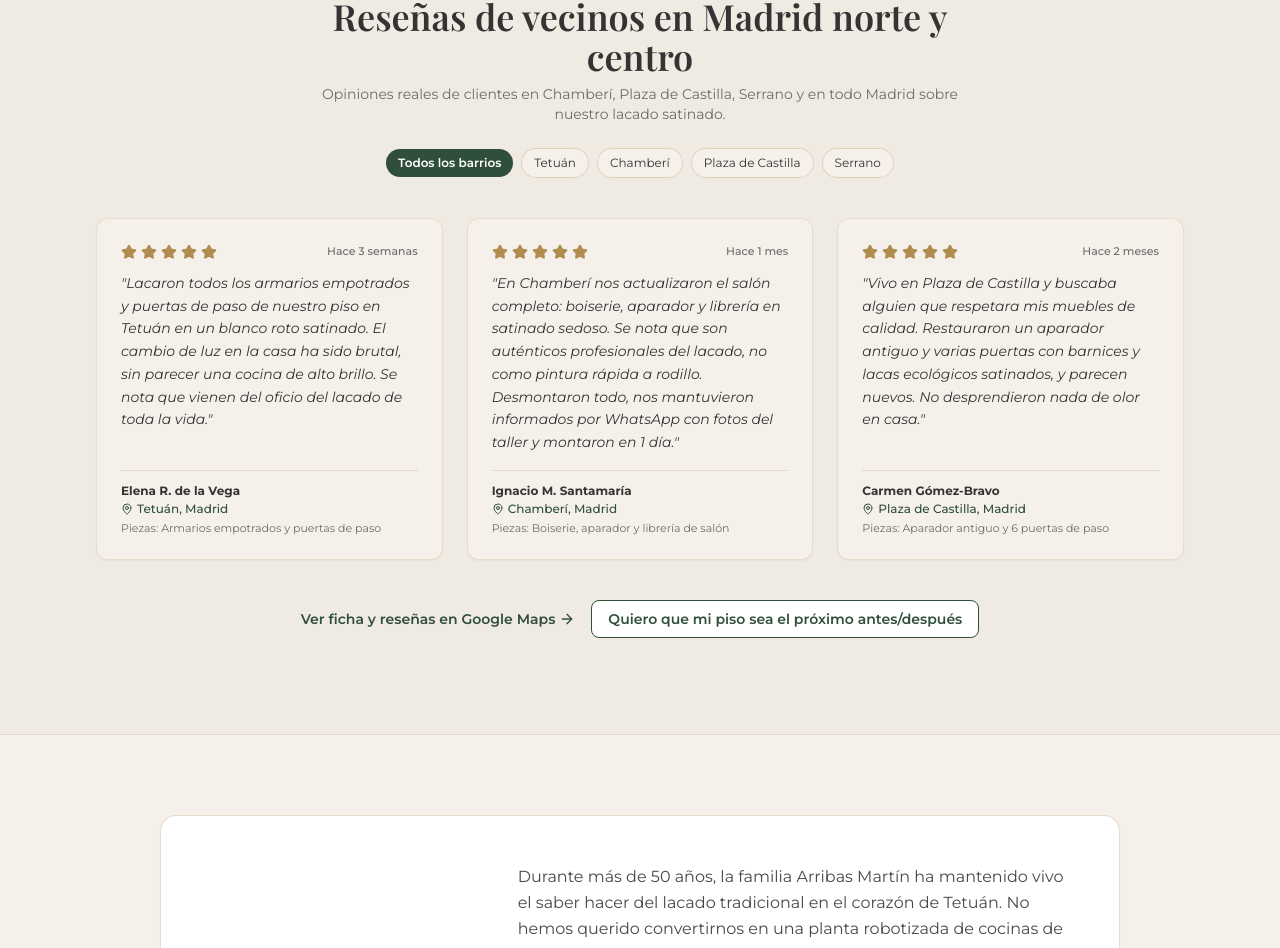
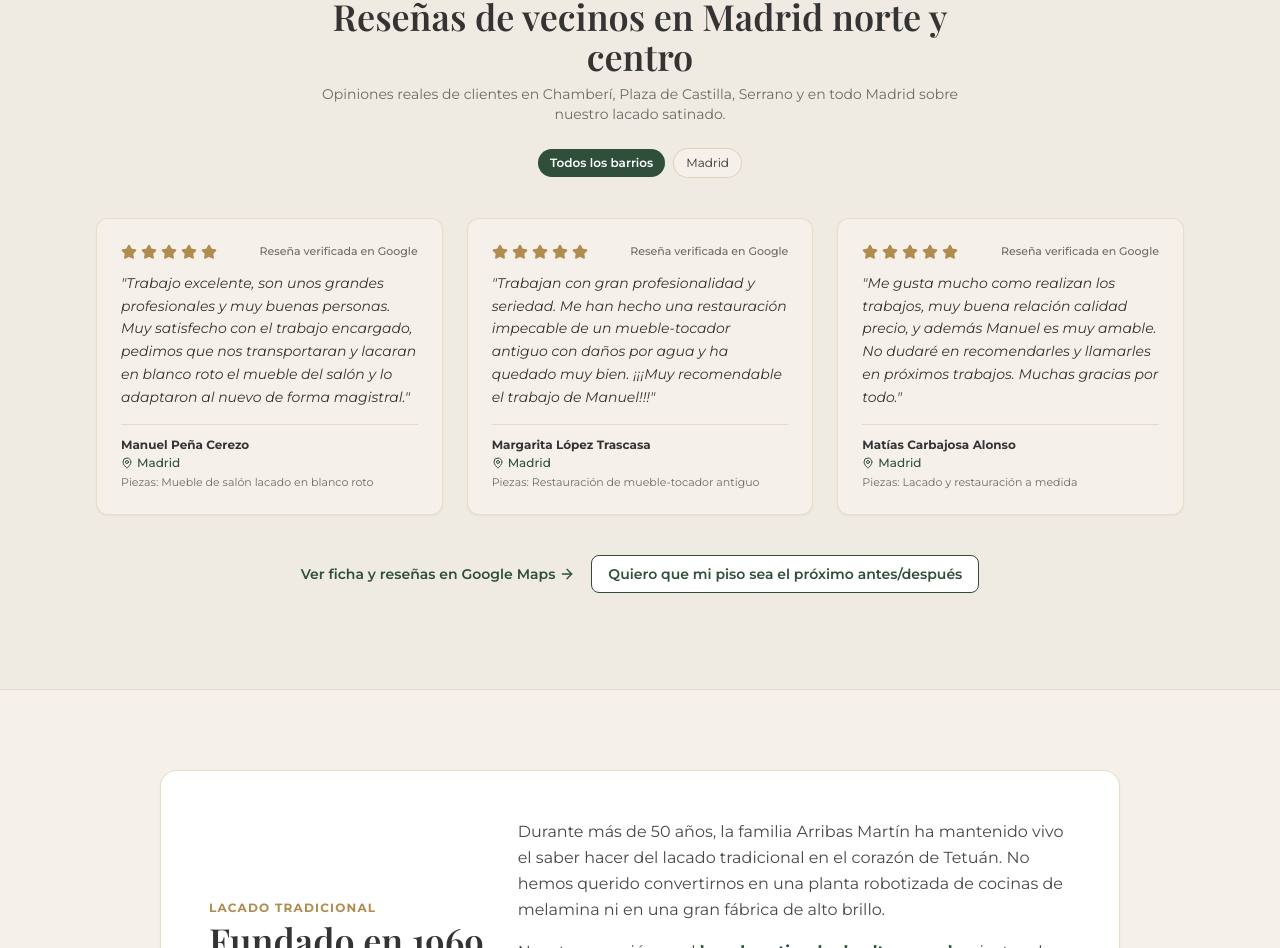
Before and after one commit to Ruben-Alto/luigi, a React (Vite) app: page / in a window 1280 px wide. Shown: the part 5963-6911 px from the top of the page. Built offline with nearby package versions, Linux system fonts and the light colour scheme; a web font is replaced by a local one.

Commit message:
Resenas reales de Google Maps y ajuste legalName

```diff
--- a/index.html
+++ b/index.html
@@ -19,7 +19,7 @@
         "@type": "LocalBusiness",
         "@id": "https://lacadosarribasmartin.es/#business",
         "name": "Lacados Arribas Martín",
-        "legalName": "Lacados Arribas Martín S.L.",
+        "legalName": "Manuel Arribas Caballero",
         "image": "https://lacadosarribasmartin.es/logo.png",
         "telephone": "+34609892514",
         "contactPoint": {
--- a/src/data/content.ts
+++ b/src/data/content.ts
@@ -332,47 +332,36 @@ export const REAL_PROJECTS: ProjectItem[] = [
 export const REVIEWS_DATA: ReviewItem[] = [
   {
     id: 'rev-1',
-    author: 'Elena R. de la Vega',
-    location: 'Tetuán, Madrid',
-    neighborhood: 'Tetuán',
+    author: 'Manuel Peña Cerezo',
+    location: 'Madrid',
+    neighborhood: 'Madrid',
     rating: 5,
-    date: 'Hace 3 semanas',
-    highlightedItem: 'Armarios empotrados y puertas de paso',
+    date: 'Reseña verificada en Google',
+    highlightedItem: 'Mueble de salón lacado en blanco roto',
     finishType: 'Blanco roto satinado',
-    text: 'Lacaron todos los armarios empotrados y puertas de paso de nuestro piso en Tetuán en un blanco roto satinado. El cambio de luz en la casa ha sido brutal, sin parecer una cocina de alto brillo. Se nota que vienen del oficio del lacado de toda la vida.'
+    text: 'Trabajo excelente, son unos grandes profesionales y muy buenas personas. Muy satisfecho con el trabajo encargado, pedimos que nos transportaran y lacaran en blanco roto el mueble del salón y lo adaptaron al nuevo de forma magistral.'
   },
   {
     id: 'rev-2',
-    author: 'Ignacio M. Santamaría',
-    location: 'Chamberí, Madrid',
-    neighborhood: 'Chamberí',
+    author: 'Margarita López Trascasa',
+    location: 'Madrid',
+    neighborhood: 'Madrid',
     rating: 5,
-    date: 'Hace 1 mes',
-    highlightedItem: 'Boiserie, aparador y librería de salón',
-    finishType: 'Satinado sedoso gris piedra',
-    text: 'En Chamberí nos actualizaron el salón completo: boiserie, aparador y librería en satinado sedoso. Se nota que son auténticos profesionales del lacado, no como pintura rápida a rodillo. Desmontaron todo, nos mantuvieron informados por WhatsApp con fotos del taller y montaron en 1 día.'
+    date: 'Reseña verificada en Google',
+    highlightedItem: 'Restauración de mueble-tocador antiguo',
+    finishType: 'Restauración artesanal',
+    text: 'Trabajan con gran profesionalidad y seriedad. Me han hecho una restauración impecable de un mueble-tocador antiguo con daños por agua y ha quedado muy bien. ¡¡¡Muy recomendable el trabajo de Manuel!!!'
   },
   {
     id: 'rev-3',
-    author: 'Carmen Gómez-Bravo',
-    location: 'Plaza de Castilla, Madrid',
-    neighborhood: 'Plaza de Castilla',
+    author: 'Matías Carbajosa Alonso',
+    location: 'Madrid',
+    neighborhood: 'Madrid',
     rating: 5,
-    date: 'Hace 2 meses',
-    highlightedItem: 'Aparador antiguo y 6 puertas de paso',
-    finishType: 'Barnices y lacas ecológicos satinados',
-    text: 'Vivo en Plaza de Castilla y buscaba alguien que respetara mis muebles de calidad. Restauraron un aparador antiguo y varias puertas con barnices y lacas ecológicos satinados, y parecen nuevos. No desprendieron nada de olor en casa.'
-  },
-  {
-    id: 'rev-4',
-    author: 'Álvaro F. Pardo',
-    location: 'Serrano, Madrid',
-    neighborhood: 'Serrano',
-    rating: 5,
-    date: 'Hace 2 meses',
-    highlightedItem: 'Frentes de vestidor a medida',
-    finishType: 'Satinado tacto sedoso',
-    text: 'Mandé fotos por WhatsApp un domingo por la tarde y el lunes por la mañana ya tenía una estimación transparente. Cumplieron los plazos al milímetro y el tacto de las puertas de armario es increíblemente fino.'
+    date: 'Reseña verificada en Google',
+    highlightedItem: 'Lacado y restauración a medida',
+    finishType: 'Lacado artesanal',
+    text: 'Me gusta mucho como realizan los trabajos, muy buena relación calidad precio, y además Manuel es muy amable. No dudaré en recomendarles y llamarles en próximos trabajos. Muchas gracias por todo.'
   }
 ];
 
```
